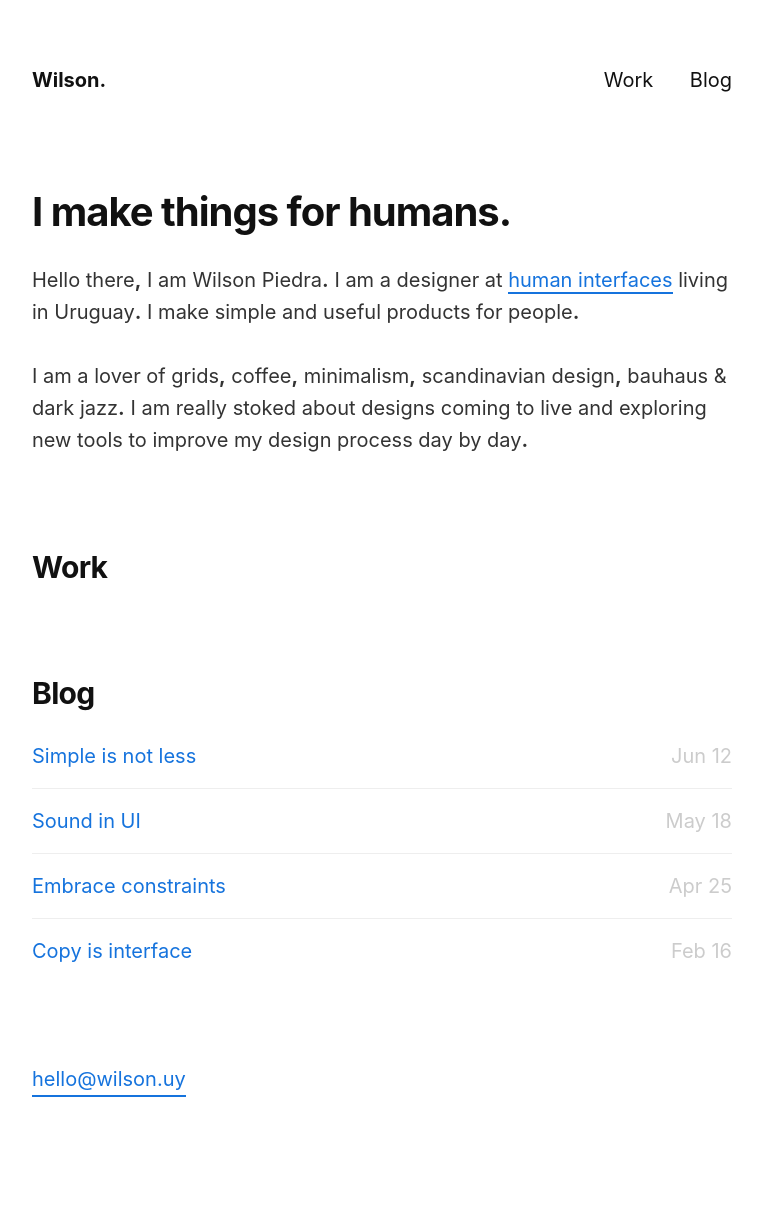
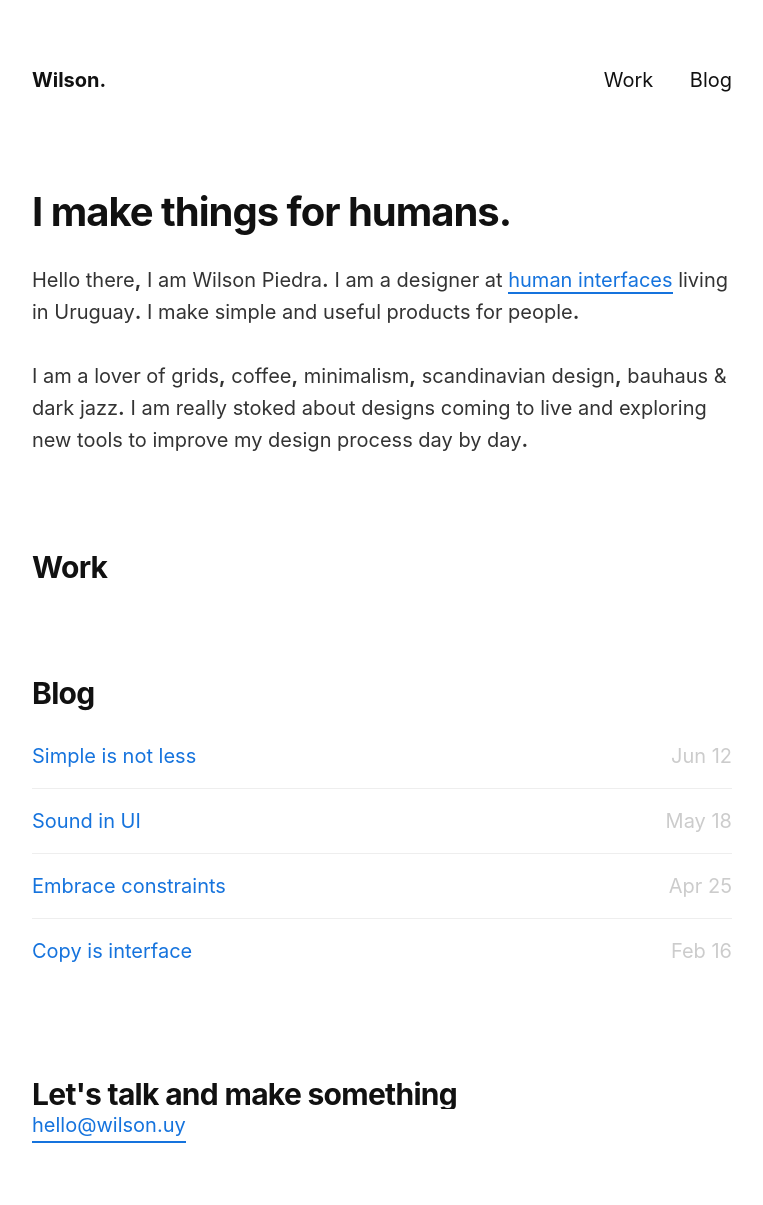
Before and after one commit to wilsonpiedra/wilsonpiedra.github.io, a Jekyll site: the page built from index2.html, in a window 1280 px wide. Shown: the whole page, without its empty margins (258-1021 px from the left). Built offline with Jekyll 4.4.1, drawn with Linux system fonts in a browser that asks for light colours; nearby versions of some CDN libraries; before the commit the page ends 1159 px from its top, so only the background shows below that.

Commit message:
Update index2.html

```diff
--- a/index2.html
+++ b/index2.html
@@ -16,4 +16,5 @@ layout: default
 {% endfor %}
 </ul>
 </div>
+<h2>Let's talk and make something</h2>
 </div>
```
